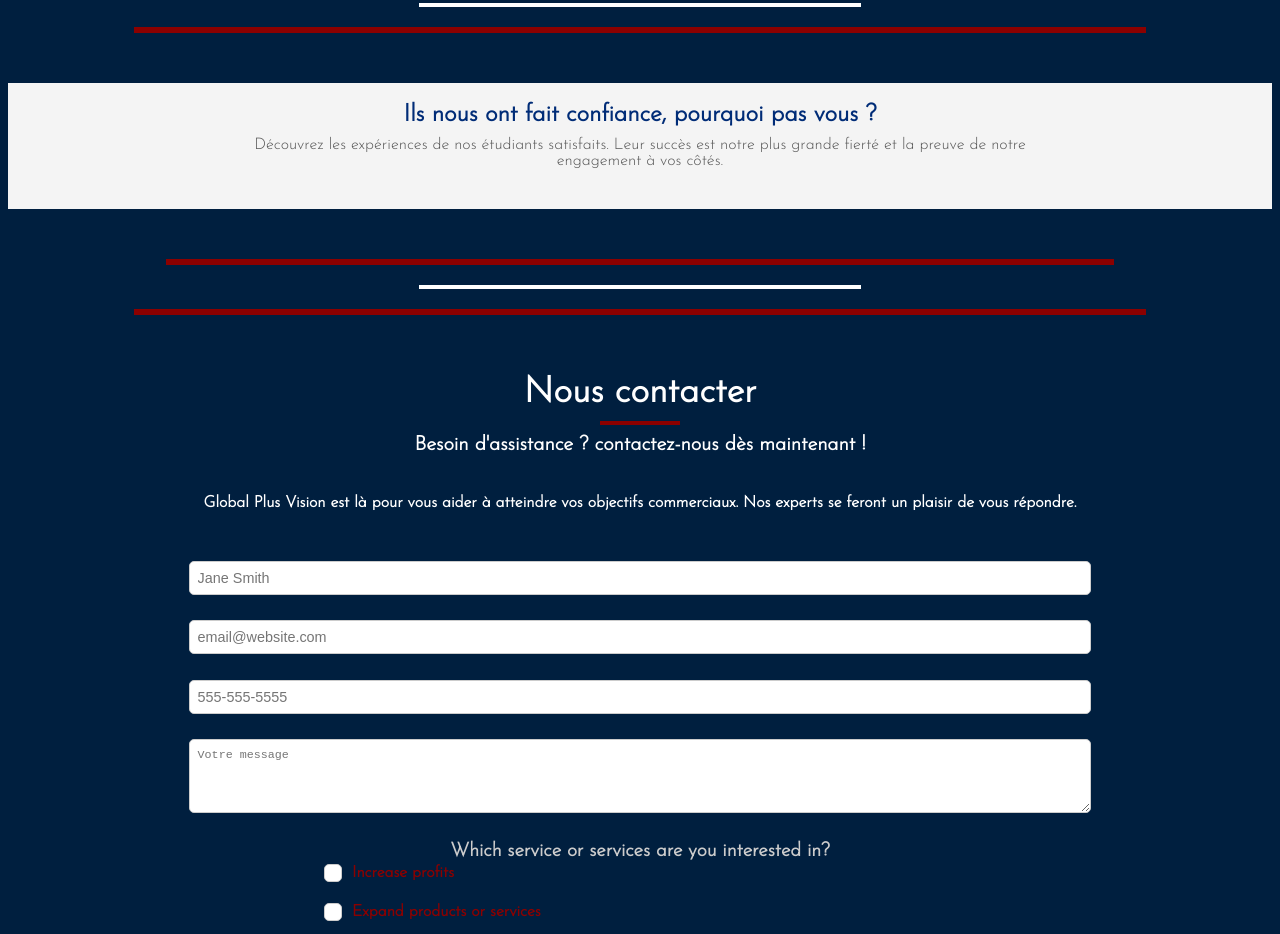
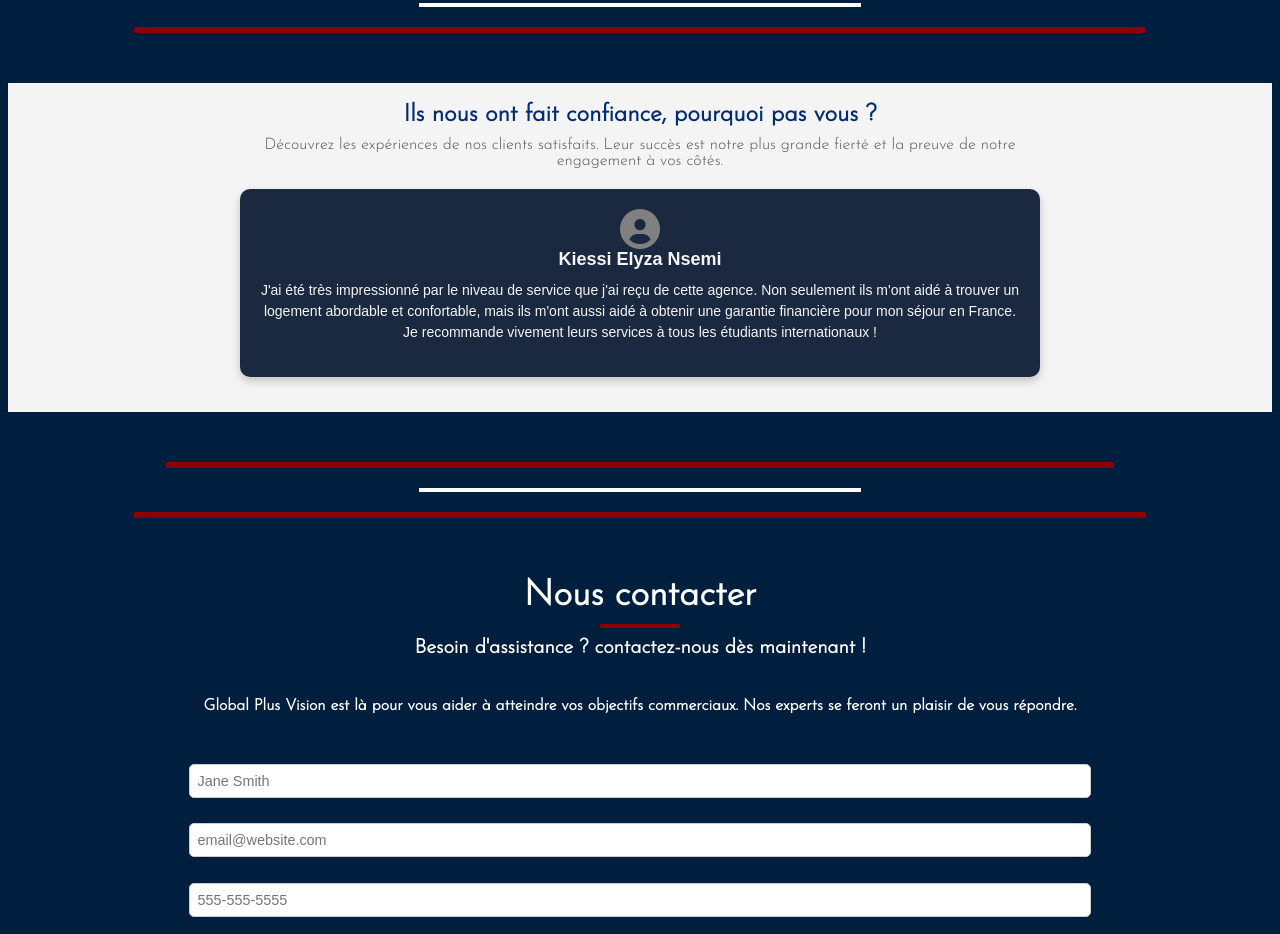
Before and after one commit to Chremaghost/Global-Plus-Vision, a website: page index.html in a window 1280 px wide. Shown: the part 3496-4430 px from the top of the page. Drawn offline with nearby package versions, Linux system fonts and the light colour scheme; no server answers.

Commit message:
[add] thinger

```diff
--- a/docker-compose.yml
+++ b/docker-compose.yml
@@ -1,5 +1,3 @@
-version: '3.9'
-
 services:
   db:
     image: mysql:8.0
--- a/index.html
+++ b/index.html
@@ -1952,7 +1952,16 @@ document.addEventListener("DOMContentLoaded", function() {
           Ils nous ont fait confiance, pourquoi pas vous ?
       </div>
       <div class="testimonial-description">
-          Découvrez les expériences de nos étudiants satisfaits. Leur succès est notre plus grande fierté et la preuve de notre engagement à vos côtés.
+          Découvrez les expériences de nos clients satisfaits. Leur succès est notre plus grande fierté et la preuve de notre engagement à vos côtés.
+      </div>
+      <div class="testimonial-card">
+        <i class="fas fa-user-circle" style="font-size: 40px; color: gray;"></i>
+        <div class="testimonial-content">
+            <h3>Kiessi Elyza Nsemi</h3>
+            <p>
+                J'ai été très impressionné par le niveau de service que j'ai reçu de cette agence. Non seulement ils m'ont aidé à trouver un logement abordable et confortable, mais ils m'ont aussi aidé à obtenir une garantie financière pour mon séjour en France. Je recommande vivement leurs services à tous les étudiants internationaux !
+            </p>
+        </div>
       </div>
       <div id="testimonial-list"></div>
   </div>
```
Also changed, not shown: 3 other files.
